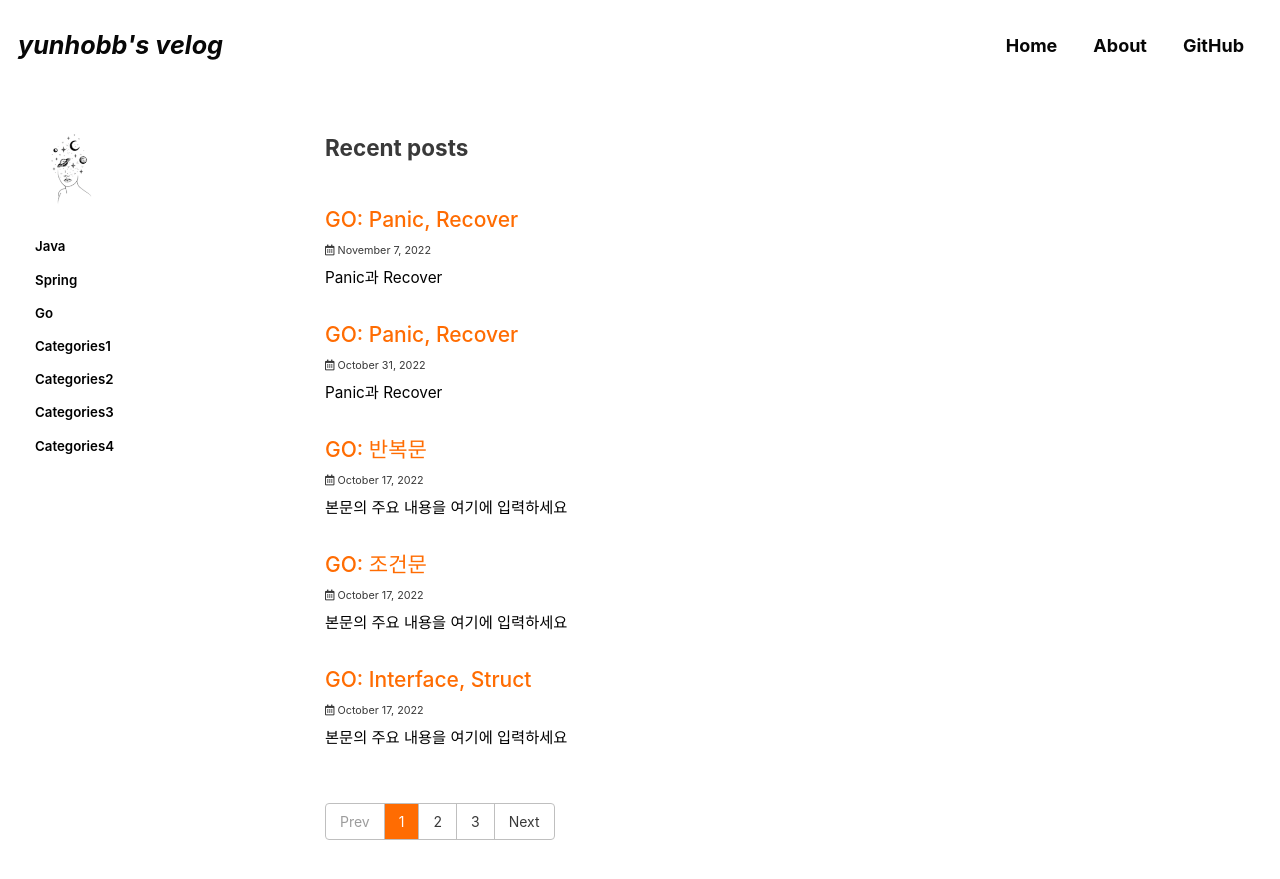
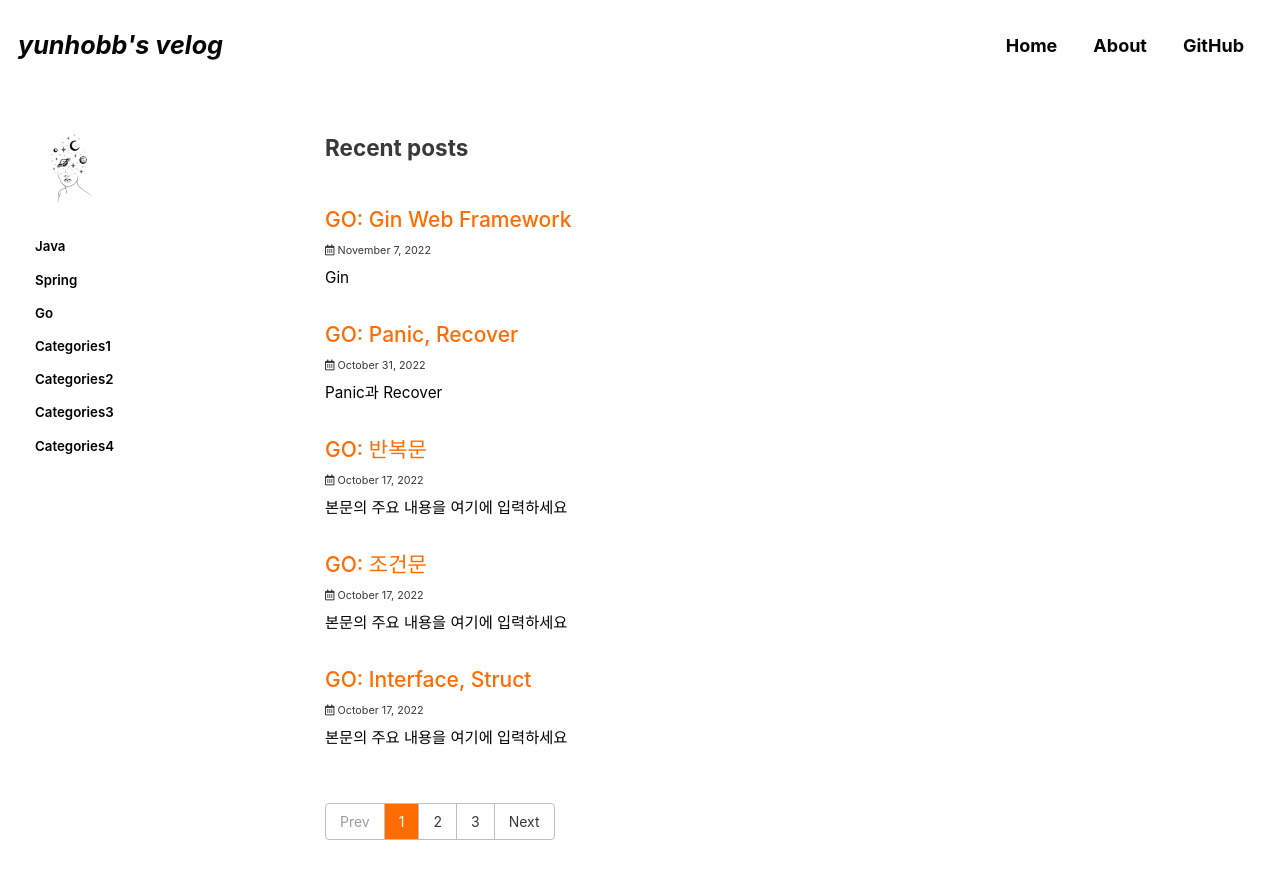
Before and after one commit to yunhobb/yunhobb.github.io, a Jekyll site: the page built from index.html, in a window 1280 px wide and 900 px high. Shown: the top 879 px of the window. Built offline with Jekyll 4.4.1, drawn with Linux system fonts in a browser that asks for light colours; cached includes are drawn as plain includes; some web fonts are replaced; the list of posts is cut into pages by our own code.

Commit message:
제목 수정 ginwebframework

```diff
--- a/_posts/2022-11-07-GinWebFramework.md
+++ b/_posts/2022-11-07-GinWebFramework.md
@@ -1,6 +1,6 @@
 ---
-title: "GO: Panic, Recover"
-excerpt: "Panic과 Recover"
+title: "GO: Gin Web Framework"
+excerpt: "Gin"
 
 categories:
   - Go
```
